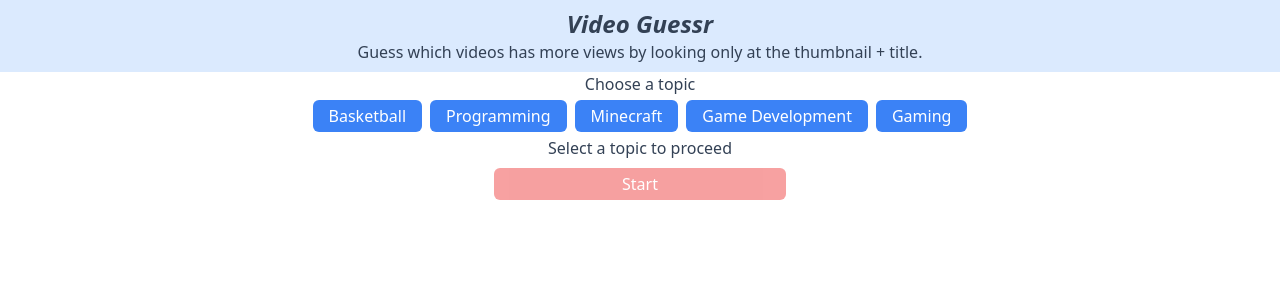
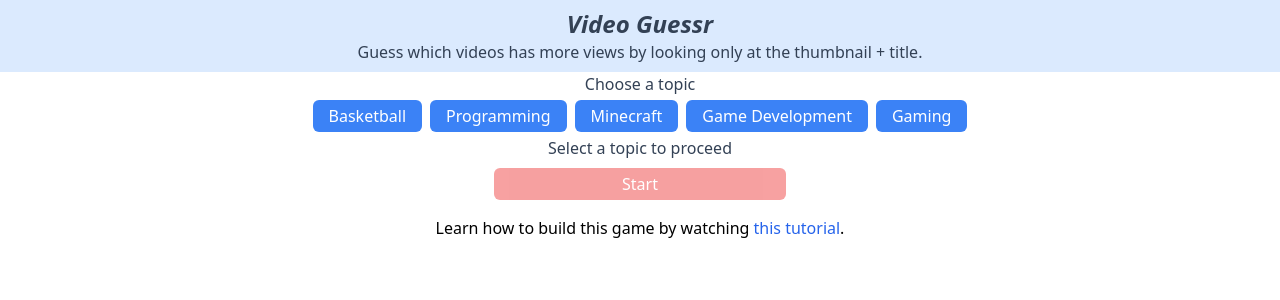
Before and after one commit to JSLegendDev/video-guessr, a React (Vite) app: page / in a window 1280 px wide. Shown: the top 300 px of the page. Built offline with nearby package versions, Linux system fonts and the light colour scheme.

Commit message:
added link to the tutorial in the web app

```diff
--- a/src/App.tsx
+++ b/src/App.tsx
@@ -93,6 +93,8 @@ function App() {
             totalNumberOfQuestions={10}
           />
         )}
+
+        <h2 className="my-2">Learn how to build this game by watching <a href="https://www.youtube.com/watch?v=5UHM-4Ub7F4" target="_blank" className="text-blue-600 dark:text-blue-500 hover:underline">this tutorial</a>.</h2>
       </div>
     </>
   )
```
